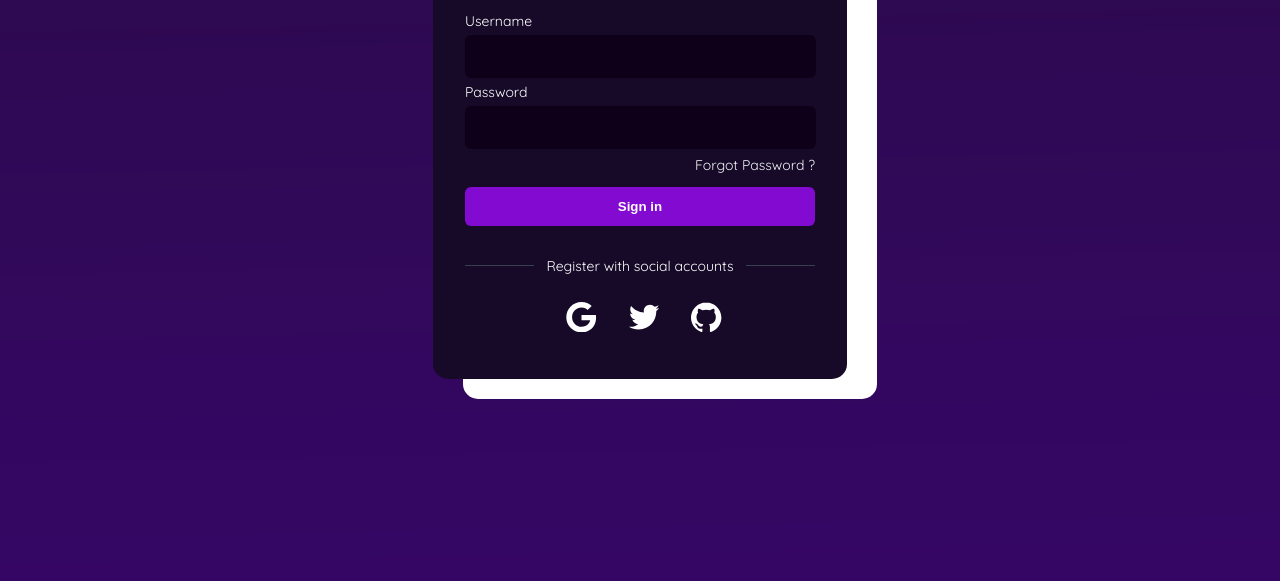
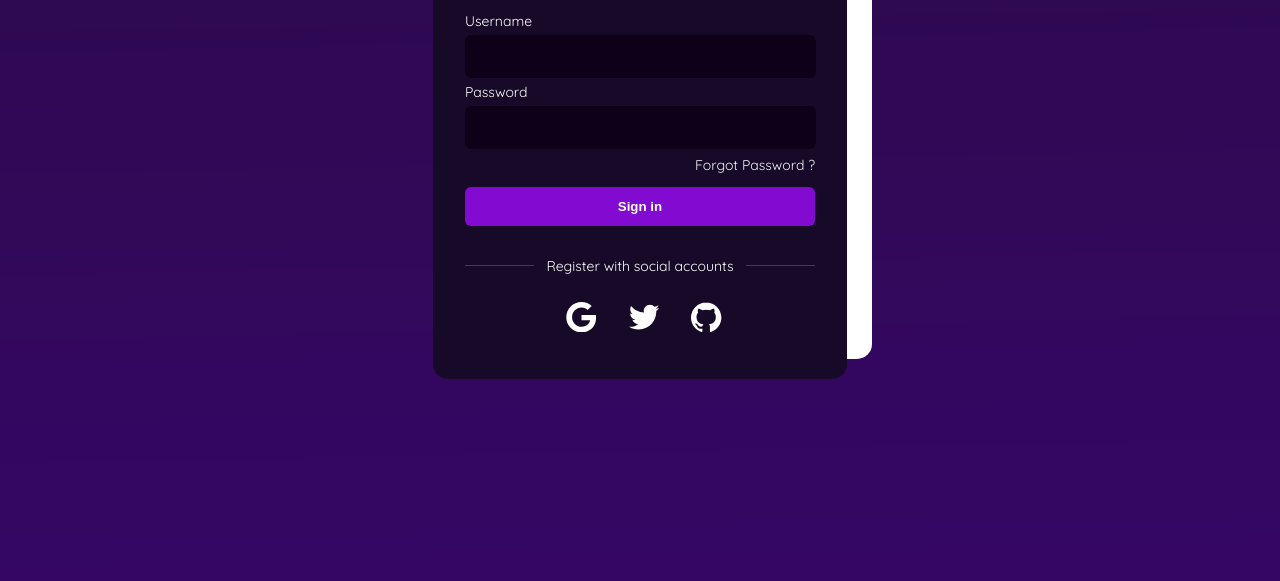
Before and after one commit to EuKennedy/formjs, a plain HTML site: page index.html in a window 1280 px wide. Shown: the part 219-800 px from the top of the page. Drawn offline with Linux system fonts and the light colour scheme.

Commit message:
another change in css

```diff
--- a/dark.css
+++ b/dark.css
@@ -15,7 +15,7 @@ body{
     padding: 2rem;
     color: #ffffff;
     margin-top: 8.5rem;
-    box-shadow: 30px 20px #ffffff;
+    box-shadow: 25px -20px #ffffff;
 }
 
 .dark .title {
--- a/style.css
+++ b/style.css
@@ -14,7 +14,7 @@ body{
     color: #000000;
     margin-top: 8.5rem;
     margin-top: 8.5rem;
-    box-shadow: 30px 20px #160a28;
+    box-shadow: -25px 20px #160a28;
     transition: 0.5s;
 }
 
```
